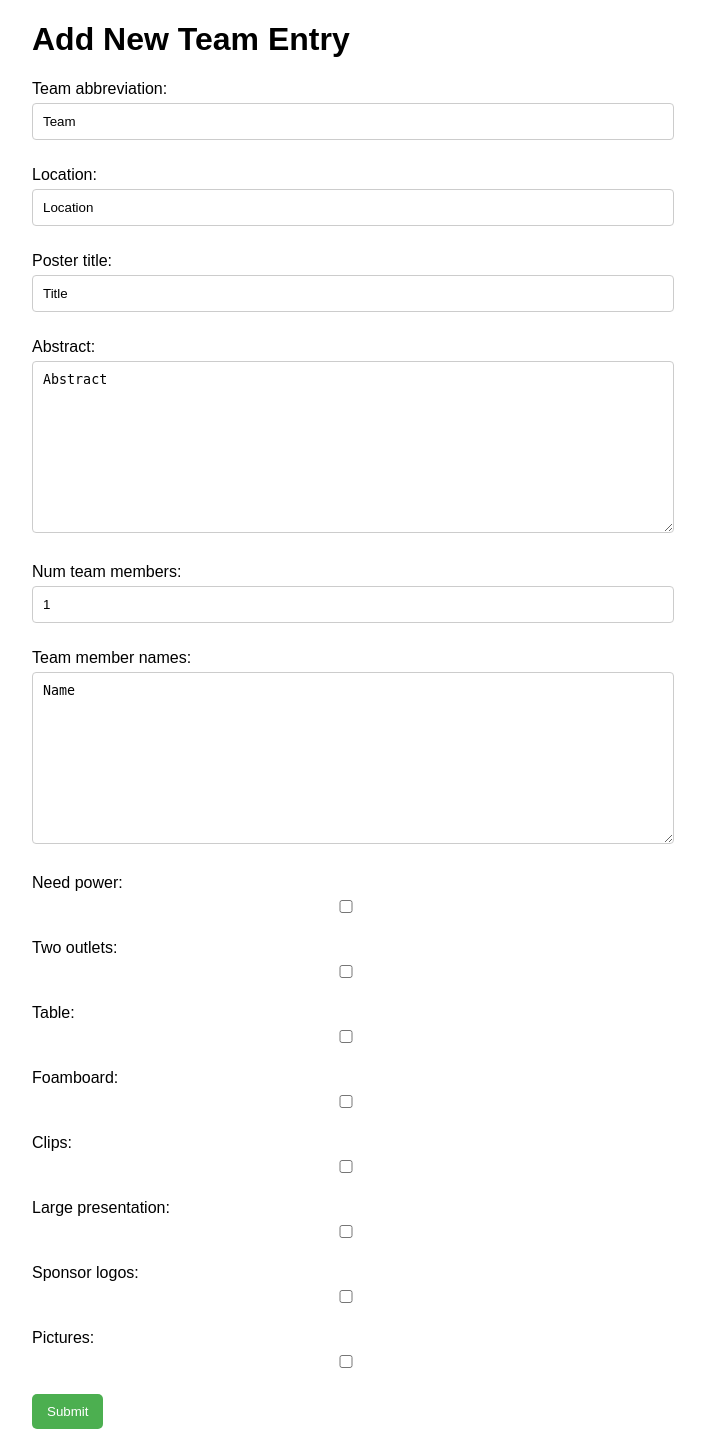
After one commit to cs481-ekh/f24-chatgpt, a Django app: page /main/new/ in a window 1280 px wide. The commit adds this page. Shown: the whole page, without its empty margins (298-1003 px from the left). Run offline with Django 5.2, Linux system fonts and the light colour scheme.

```diff
--- /dev/null
+++ b/SDP/main/forms.py
@@ -0,0 +1,8 @@
+from django import forms
+from .models import SeniorDesign
+
+class SeniorDesignForm(forms.ModelForm):
+    class Meta:
+        model = SeniorDesign
+        fields = ['Team_abbreviation', 'Location', 'Poster_title', 'Abstract', 'num_team_members', 'team_member_names',
+                  'Need_power', 'two_outlets', 'table', 'foamboard', 'clips', 'large_presentation', 'sponsor_logos', 'pictures']
--- a/SDP/main/models.py
+++ b/SDP/main/models.py
@@ -1,22 +1,21 @@
 from django.db import models
 
-# Create your models here.
-
 class SeniorDesign(models.Model):
-    Team_abbreviation = models.CharField(max_length=4)
-    Location = models.CharField(max_length=100)
-    Poster_tittle = models.CharField(max_length=100)
-    Abstract = models.TextField()
-    num_team_members = models.IntegerField()
-    team_member_names = models.CharField(max_length=100)
+    Team_abbreviation = models.CharField(max_length=100, default='Team')
+    Location = models.CharField(max_length=100, default='Location')
+    Poster_title = models.CharField(max_length=255, default='Title')
+    Abstract = models.TextField(default= 'Abstract')
+    num_team_members = models.IntegerField(default=1)
+    team_member_names = models.TextField(default='Name')
     Need_power = models.BooleanField(default=False)
     two_outlets = models.BooleanField(default=False)
     table = models.BooleanField(default=False)
     foamboard = models.BooleanField(default=False)
     clips = models.BooleanField(default=False)
-    large_presentaion = models.BooleanField(default=False)
+    large_presentation = models.BooleanField(default=False)
     sponsor_logos = models.BooleanField(default=False)
-    picutures = models.BooleanField(default=False)
+    pictures = models.BooleanField(default=False)
+
 
     def __str__(self):
         return self.Team_abbreviation
--- /dev/null
+++ b/SDP/main/templates/new_team_entry.html
@@ -0,0 +1,50 @@
+<!DOCTYPE html>
+<html lang="en">
+<head>
+    <meta charset="UTF-8">
+    <meta name="viewport" content="width=device-width, initial-scale=1.0">
+    <title>New Team Entry</title>
+    <style>
+        body {
+            font-family: Arial, sans-serif;
+            margin: 20px;
+        }
+        .form-container {
+            width: 50%;
+            margin: 0 auto;
+        }
+        label {
+            display: block;
+            margin-bottom: 5px;
+        }
+        input, textarea {
+            width: 100%;
+            padding: 10px;
+            margin-bottom: 10px;
+            border: 1px solid #ccc;
+            border-radius: 4px;
+        }
+        .btn-submit {
+            background-color: #4CAF50;
+            color: white;
+            padding: 10px 15px;
+            border: none;
+            cursor: pointer;
+            border-radius: 5px;
+        }
+        .btn-submit:hover {
+            background-color: #45a049;
+        }
+    </style>
+</head>
+<body>
+    <div class="form-container">
+        <h1>Add New Team Entry</h1>
+        <form method="POST">
+            {% csrf_token %}
+            {{ form.as_p }}
+            <button type="submit" class="btn-submit">Submit</button>
+        </form>
+    </div>
+</body>
+</html>
--- a/SDP/main/urls.py
+++ b/SDP/main/urls.py
@@ -1,11 +1,7 @@
 from django.urls import path
 from . import views
-from django.contrib import admin
 
 urlpatterns = [
-    path('', views.main, name='main'),
+    path('', views.main, name='main'),  # Main page
+    path('new/', views.new_team_entry, name='new_team_entry'),  # New team entry form
 ]
-'''
-  path('main_page', views.main_page, name='main_page'),
-  path('admin/', admin.site.urls)
-'''
--- a/SDP/main/views.py
+++ b/SDP/main/views.py
@@ -1,8 +1,20 @@
-from django.shortcuts import render
+from django.shortcuts import redirect, render
 from .models import SeniorDesign
+from .forms import SeniorDesignForm
 
 # Create your views here.
 
 def main(request):
     senior_designs = SeniorDesign.objects.all()
     return render(request, 'main_page.html', {'senior_designs': senior_designs})
+
+def new_team_entry(request):
+    if request.method == 'POST':
+        form = SeniorDesignForm(request.POST)
+        if form.is_valid():
+            form.save()  # Save the new team entry to the database
+            return redirect('main')  # Redirect back to the main page after submission
+    else:
+        form = SeniorDesignForm()
+
+    return render(request, 'new_team_entry.html', {'form': form})
```
Also changed, not shown: SDP/main/templates/main_page.html (+19 -0 lines), SDP/db.sqlite3, SDP/main/migrations/0002_remove_seniordesign_poster_tittle_and_more.py (added), SDP/main/migrations/0003_alter_seniordesign_abstract_and_more.py (added).
